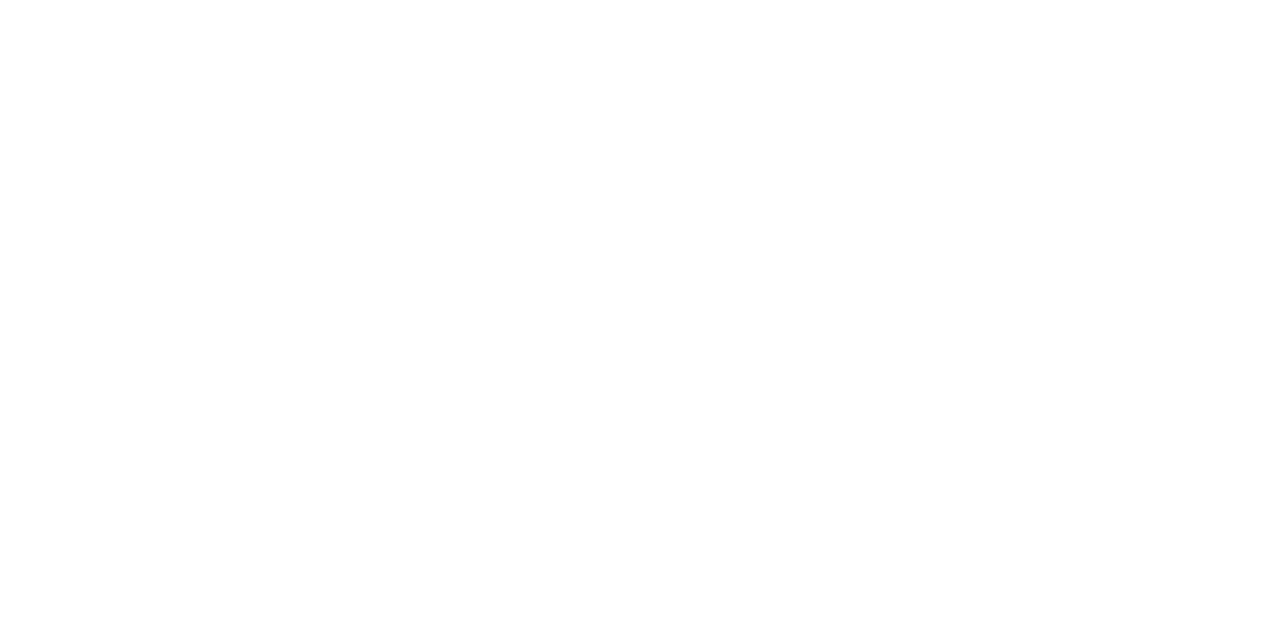
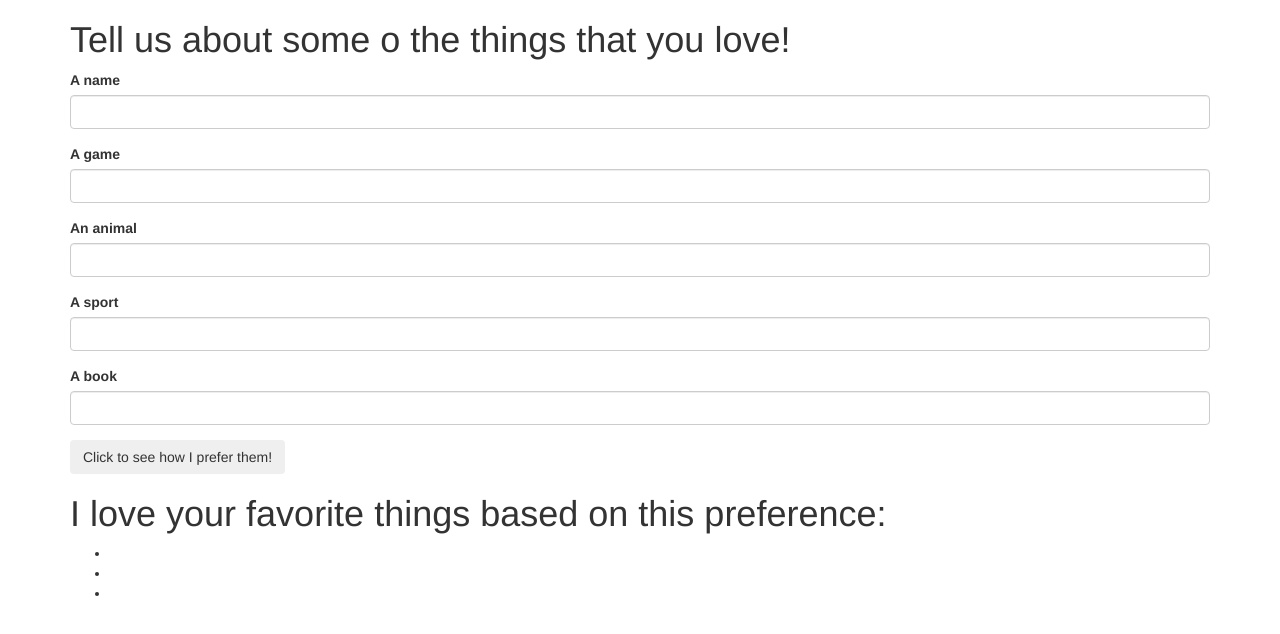
Before and after one commit to kurosakiaduma/fav-things, a plain HTML site: page index.html in a window 1280 px wide. Drawn offline with nearby package versions, Linux system fonts and the light colour scheme.

Commit message:
add input form to the webpage

```diff
--- a/index.html
+++ b/index.html
@@ -11,11 +11,49 @@
     <script src="https://ajax.googleapis.com/ajax/libs/jquery/3.1.1/jquery.min.js"></script>
     <script src="https://maxcdn.bootstrapcdn.com/bootstrap/3.3.7/js/bootstrap.min.js"></script>
     <script src="js\script.js" type="text/javascript"></script>
-    <title>TTITLE HERE</title>
+    <title>Favorite things</title>
 </head>
+
 <body>
+    <div class="container">
+        <h1>Tell us about some o the things that you love!</h1>
+        <div id="blanks">
+            <form>
+                <div class="form-group">
+                    <label for="name">A name</label>
+                    <input id="name" class="form-control" type="text">
+                </div>
+                <div class="form-group">
+                    <label for="game">A game</label>
+                    <input id="game" class="form-control" type="text">
+                </div>
+                <div class="form-group">
+                    <label for="animal">An animal</label>
+                    <input id="animal" class="form-control" type="text">
+                </div>
+                <div class="form-group">
+                    <label for="sport">A sport</label>
+                    <input id="sport" class="form-control" type="text">
+                </div>
+                <div class="form-group">
+                    <label for="book">A book</label>
+                    <input id="book" class="form-control" type="text">
+                </div>
+                <button type="submit" class="btn">Click to see how I prefer them!</button>
+            </form>
+        </div>
 
+        <div id="favorite-things">
+            <h1>I love your favorite things based on this preference:</h1>
+            <ul>
+                <li class="game"></li>
+                <li class="name"></li>
+                <li class="animal"></li>
+            </ul>
+        </div>
+    </div>
 
 
 </body>
+
 </html>
```
